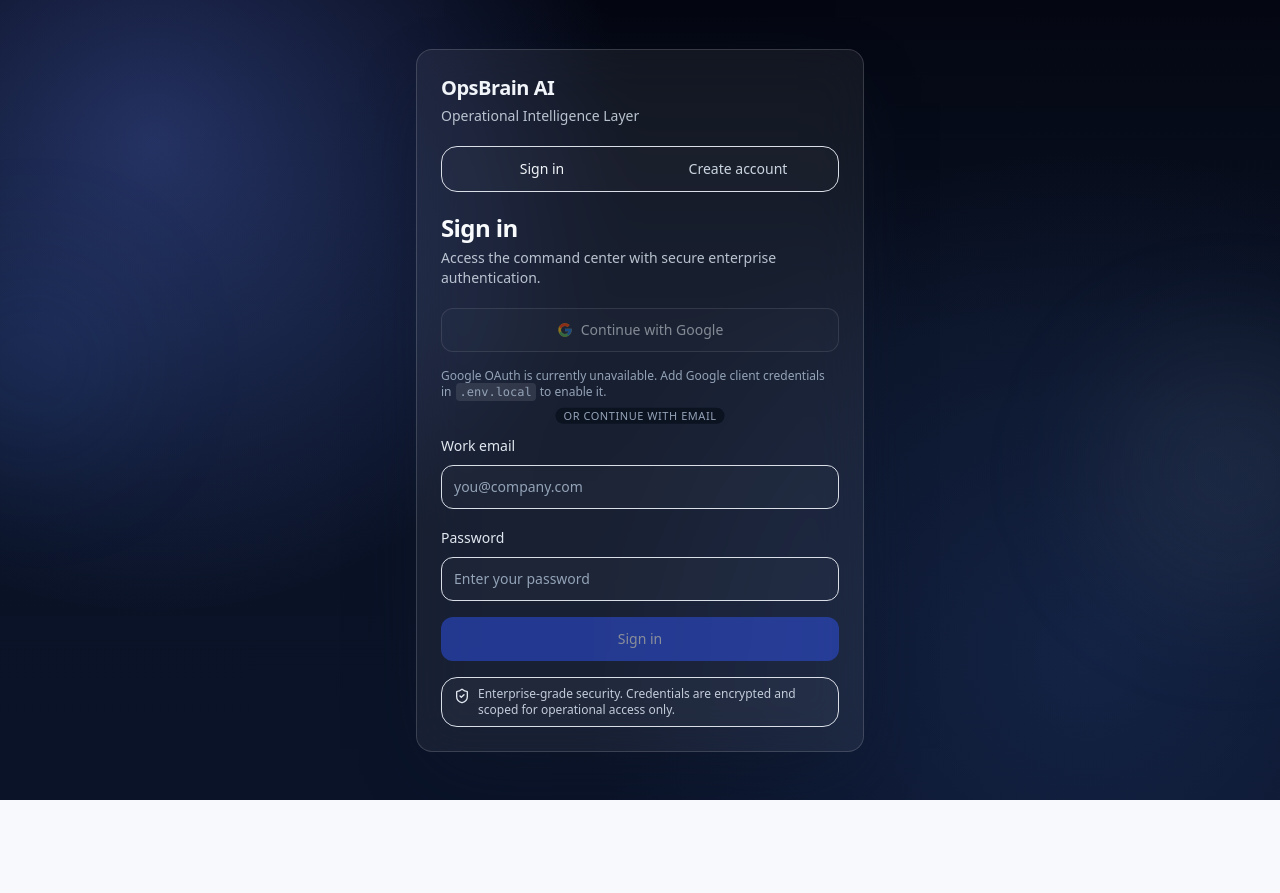
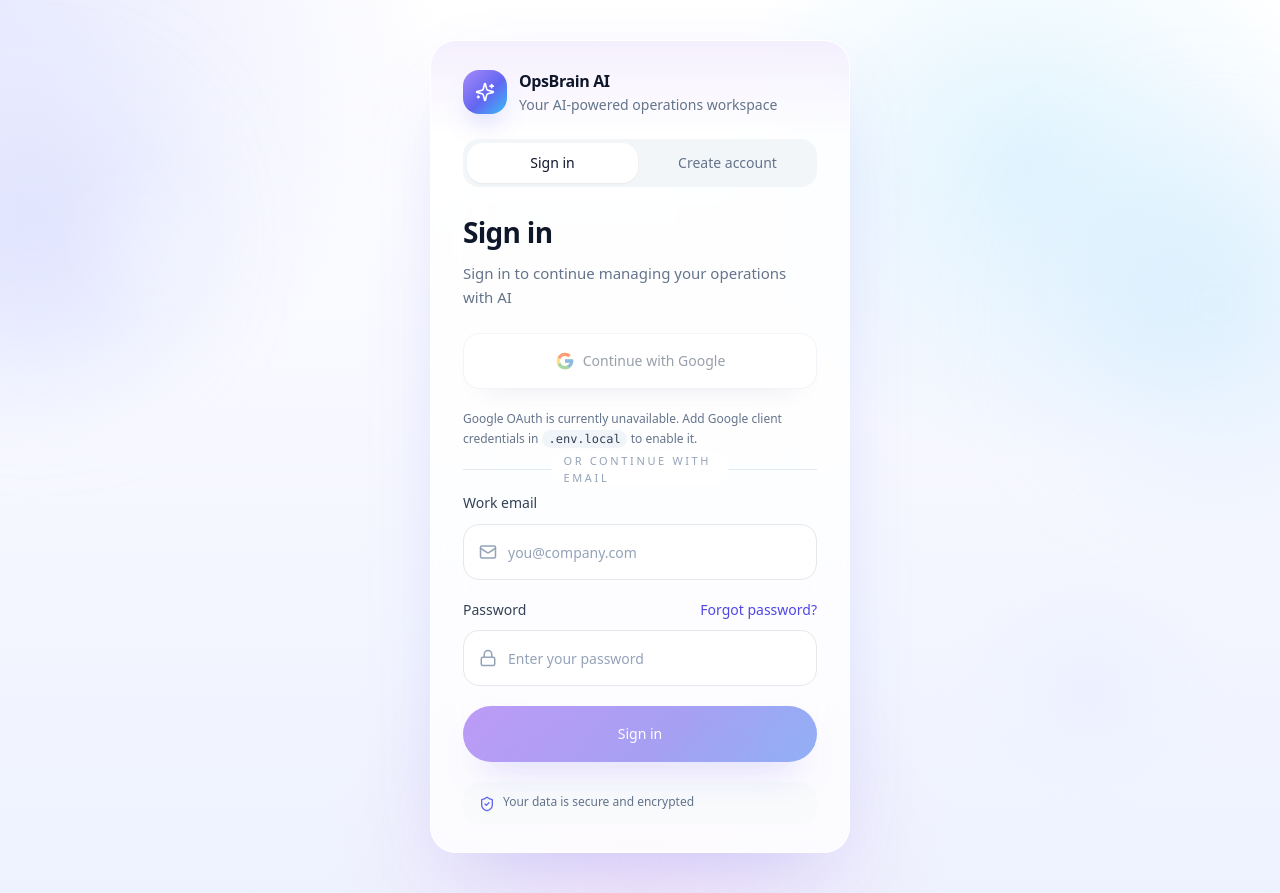
Before and after one commit to therealvishnuvinayan/opsbrain-ai, a Next.js app: page /auth/login in a window 1280 px wide. Before the commit the page ends 800 px from the top, so only its background shows below. Built offline with nearby package versions, Linux system fonts and the light colour scheme.

Commit message:
login page modified

```diff
--- a/src/app/auth/login/page.tsx
+++ b/src/app/auth/login/page.tsx
@@ -22,17 +22,19 @@
   const googleEnabled = isGoogleOAuthConfigured;
 
   return (
-    <div className="relative flex min-h-screen items-center justify-center overflow-hidden px-4 py-10">
-      <div className="absolute inset-0 bg-[radial-gradient(circle_at_12%_18%,rgba(99,132,255,0.32),transparent_36%),radial-gradient(circle_at_85%_82%,rgba(45,76,145,0.28),transparent_40%),linear-gradient(180deg,#040712_0%,#0A1224_42%,#0A1328_100%)]" />
-      <div className="absolute inset-0 bg-soft-grid [background-size:28px_28px] opacity-20" />
-      <div className="absolute -left-16 top-1/3 h-48 w-48 rounded-full bg-blue-500/10 blur-3xl" />
-      <div className="absolute -right-20 bottom-1/4 h-64 w-64 rounded-full bg-slate-400/10 blur-3xl" />
+    <div className="relative flex min-h-screen items-center justify-center overflow-hidden bg-[linear-gradient(180deg,#ffffff_0%,#f7f8ff_48%,#eef2ff_100%)] px-4 py-10 sm:px-6">
+      <div className="absolute inset-0 bg-[radial-gradient(circle_at_top_left,rgba(129,140,248,0.18),transparent_28%),radial-gradient(circle_at_80%_18%,rgba(56,189,248,0.14),transparent_24%),radial-gradient(circle_at_50%_100%,rgba(236,72,153,0.08),transparent_30%)]" />
+      <div className="absolute left-[-6rem] top-[12%] h-64 w-64 rounded-full bg-indigo-200/40 blur-3xl" />
+      <div className="absolute right-[-5rem] top-[18%] h-72 w-72 rounded-full bg-sky-200/35 blur-3xl" />
+      <div className="absolute bottom-[-7rem] left-1/2 h-72 w-72 -translate-x-1/2 rounded-full bg-fuchsia-100/35 blur-3xl" />
+      <div className="absolute left-[8%] top-[22%] h-24 w-24 rounded-full border border-white/70 bg-white/30 blur-2xl" />
+      <div className="absolute right-[10%] bottom-[16%] h-32 w-32 rounded-full border border-white/60 bg-indigo-100/35 blur-2xl" />
 
-      <div className="relative z-10 w-full max-w-md">
+      <div className="relative z-10 w-full max-w-[420px]">
         <AuthCard
           mode="login"
           title="Sign in"
-          description="Access the command center with secure enterprise authentication."
+          description="Sign in to continue managing your operations with AI"
         >
           <CredentialsForm callbackUrl={callbackUrl} googleEnabled={googleEnabled} />
         </AuthCard>
--- a/src/app/auth/register/page.tsx
+++ b/src/app/auth/register/page.tsx
@@ -22,17 +22,17 @@
   const googleEnabled = isGoogleOAuthConfigured;
 
   return (
-    <div className="relative flex min-h-screen items-center justify-center overflow-hidden px-4 py-10">
-      <div className="absolute inset-0 bg-[radial-gradient(circle_at_14%_20%,rgba(99,132,255,0.3),transparent_38%),radial-gradient(circle_at_88%_85%,rgba(38,63,120,0.28),transparent_44%),linear-gradient(180deg,#040712_0%,#0A1224_42%,#0A1328_100%)]" />
-      <div className="absolute inset-0 bg-soft-grid [background-size:28px_28px] opacity-20" />
-      <div className="absolute -left-16 top-1/3 h-48 w-48 rounded-full bg-blue-500/10 blur-3xl" />
-      <div className="absolute -right-20 bottom-1/4 h-64 w-64 rounded-full bg-slate-400/10 blur-3xl" />
+    <div className="relative flex min-h-screen items-center justify-center overflow-hidden bg-[linear-gradient(180deg,#ffffff_0%,#f7f8ff_48%,#eef2ff_100%)] px-4 py-10 sm:px-6">
+      <div className="absolute inset-0 bg-[radial-gradient(circle_at_top_left,rgba(129,140,248,0.18),transparent_28%),radial-gradient(circle_at_80%_18%,rgba(56,189,248,0.14),transparent_24%),radial-gradient(circle_at_50%_100%,rgba(236,72,153,0.08),transparent_30%)]" />
+      <div className="absolute left-[-6rem] top-[12%] h-64 w-64 rounded-full bg-indigo-200/40 blur-3xl" />
+      <div className="absolute right-[-5rem] top-[18%] h-72 w-72 rounded-full bg-sky-200/35 blur-3xl" />
+      <div className="absolute bottom-[-7rem] left-1/2 h-72 w-72 -translate-x-1/2 rounded-full bg-fuchsia-100/35 blur-3xl" />
 
-      <div className="relative z-10 w-full max-w-md">
+      <div className="relative z-10 w-full max-w-[420px]">
         <AuthCard
           mode="register"
           title="Create account"
-          description="Provision your secure workspace and start investigating operational risk."
+          description="Create your workspace and start managing operations with AI"
         >
           <RegisterForm callbackUrl={callbackUrl} googleEnabled={googleEnabled} />
         </AuthCard>
--- a/src/components/auth/auth-card.tsx
+++ b/src/components/auth/auth-card.tsx
@@ -1,5 +1,5 @@
 import Link from "next/link";
-import { ShieldCheck } from "lucide-react";
+import { ShieldCheck, Sparkles } from "lucide-react";
 
 import { Card, CardContent, CardDescription, CardHeader, CardTitle } from "@/components/ui/card";
 import { cn } from "@/lib/utils";
@@ -13,21 +13,27 @@
 
 export function AuthCard({ mode, title, description, children }: AuthCardProps) {
   return (
-    <Card className="w-full border-white/15 bg-white/[0.06] text-slate-50 shadow-[0_25px_70px_-28px_rgba(15,23,42,0.85)] backdrop-blur-xl">
-      <CardHeader className="space-y-5 pb-5">
-        <div className="space-y-1">
-          <p className="text-xl font-semibold tracking-tight text-slate-100">OpsBrain AI</p>
-          <p className="text-sm text-slate-300/90">Operational Intelligence Layer</p>
+    <Card className="relative w-full overflow-hidden rounded-[26px] border border-white/70 bg-white/80 text-slate-900 shadow-[0_30px_80px_-34px_rgba(99,102,241,0.35)] backdrop-blur-xl">
+      <div className="absolute inset-x-0 top-0 h-24 bg-[linear-gradient(180deg,rgba(124,58,237,0.08),rgba(79,70,229,0))]" />
+      <CardHeader className="relative space-y-6 px-7 pb-6 pt-7 sm:px-8">
+        <div className="flex items-center gap-3">
+          <div className="flex h-11 w-11 items-center justify-center rounded-2xl bg-[linear-gradient(135deg,#a78bfa_0%,#6366f1_55%,#38bdf8_100%)] shadow-[0_16px_28px_-14px_rgba(99,102,241,0.7)]">
+            <Sparkles className="h-5 w-5 text-white" />
+          </div>
+          <div className="space-y-0.5">
+            <p className="text-base font-semibold tracking-tight text-slate-900">OpsBrain AI</p>
+            <p className="text-sm text-slate-500">Your AI-powered operations workspace</p>
+          </div>
         </div>
 
-        <div className="grid grid-cols-2 gap-1 rounded-lg border border-white/12 bg-white/[0.02] p-1">
+        <div className="grid grid-cols-2 gap-1 rounded-2xl bg-slate-100/90 p-1">
           <Link
             href="/auth/login"
             className={cn(
-              "rounded-md px-3 py-2 text-center text-sm font-medium transition-colors",
+              "rounded-2xl px-3 py-2.5 text-center text-sm font-medium transition-all duration-200",
               mode === "login"
-                ? "bg-white/14 text-slate-100"
-                : "text-slate-300 hover:bg-white/8 hover:text-slate-100"
+                ? "bg-white text-slate-900 shadow-sm"
+                : "text-slate-500 hover:bg-white/70 hover:text-slate-800"
             )}
           >
             Sign in
@@ -35,30 +41,31 @@
           <Link
             href="/auth/register"
             className={cn(
-              "rounded-md px-3 py-2 text-center text-sm font-medium transition-colors",
+              "rounded-2xl px-3 py-2.5 text-center text-sm font-medium transition-all duration-200",
               mode === "register"
-                ? "bg-white/14 text-slate-100"
-                : "text-slate-300 hover:bg-white/8 hover:text-slate-100"
+                ? "bg-white text-slate-900 shadow-sm"
+                : "text-slate-500 hover:bg-white/70 hover:text-slate-800"
             )}
           >
             Create account
           </Link>
         </div>
 
-        <div className="space-y-1">
-          <CardTitle className="text-2xl font-semibold text-slate-50">{title}</CardTitle>
-          <CardDescription className="text-slate-300/90">{description}</CardDescription>
+        <div className="space-y-2">
+          <CardTitle className="text-[1.75rem] font-semibold tracking-tight text-slate-900">
+            {title}
+          </CardTitle>
+          <CardDescription className="max-w-sm text-[15px] leading-6 text-slate-500">
+            {description}
+          </CardDescription>
         </div>
       </CardHeader>
 
-      <CardContent className="space-y-4">
+      <CardContent className="relative space-y-5 px-7 pb-7 sm:px-8">
         {children}
-        <div className="flex items-start gap-2 rounded-lg border border-white/12 bg-white/[0.03] px-3 py-2 text-xs text-slate-300/95">
-          <ShieldCheck className="mt-0.5 h-4 w-4 shrink-0 text-slate-200" />
-          <p>
-            Enterprise-grade security. Credentials are encrypted and scoped for operational
-            access only.
-          </p>
+        <div className="flex items-start gap-2 rounded-2xl bg-slate-50/90 px-4 py-3 text-xs text-slate-500">
+          <ShieldCheck className="mt-0.5 h-4 w-4 shrink-0 text-indigo-500" />
+          <p>Your data is secure and encrypted</p>
         </div>
       </CardContent>
     </Card>
--- a/src/components/auth/credentials-form.tsx
+++ b/src/components/auth/credentials-form.tsx
@@ -1,7 +1,7 @@
 "use client";
 
 import { FormEvent, useMemo, useState } from "react";
-import { Loader2 } from "lucide-react";
+import { Loader2, Lock, Mail } from "lucide-react";
 import { signIn } from "next-auth/react";
 import { useRouter } from "next/navigation";
 
@@ -66,28 +66,30 @@
   };
 
   return (
-    <form className="space-y-4" onSubmit={handleSubmit}>
+    <form className="space-y-5" onSubmit={handleSubmit}>
       <GoogleButton callbackUrl={callbackUrl} disabled={!googleEnabled} />
 
       {!googleEnabled ? (
-        <p className="text-xs text-slate-400">
+        <p className="text-xs leading-5 text-slate-500">
           Google OAuth is currently unavailable. Add Google client credentials in
-          <code className="mx-1 rounded bg-white/10 px-1 py-0.5">.env.local</code>
+          <code className="mx-1 rounded-md bg-slate-100 px-1.5 py-0.5 text-slate-700">.env.local</code>
           to enable it.
         </p>
       ) : null}
 
       <div className="relative">
-        <Separator className="bg-white/12" />
-        <span className="absolute left-1/2 top-0 -translate-x-1/2 -translate-y-1/2 rounded-full bg-[#0b1220] px-2 text-[11px] uppercase tracking-wider text-slate-400">
+        <Separator className="bg-slate-200" />
+        <span className="absolute left-1/2 top-0 -translate-x-1/2 -translate-y-1/2 rounded-full bg-white px-3 text-[11px] uppercase tracking-[0.24em] text-slate-400">
           or continue with email
         </span>
       </div>
 
-      <div className="space-y-2">
-        <label htmlFor="email" className="text-sm font-medium text-slate-200">
+      <div className="space-y-2.5">
+        <label htmlFor="email" className="text-sm font-medium text-slate-700">
           Work email
         </label>
+        <div className="relative">
+          <Mail className="pointer-events-none absolute left-4 top-1/2 h-[18px] w-[18px] -translate-y-1/2 text-slate-400" />
           <Input
             id="email"
             type="email"
@@ -95,14 +97,28 @@
             value={email}
             onChange={(event) => setEmail(event.target.value)}
             placeholder="you@company.com"
-          className="h-11 border-white/14 bg-white/[0.02] text-slate-100 placeholder:text-slate-400"
+            className="h-14 rounded-2xl border border-[#e5e7eb] bg-white pl-11 pr-4 text-slate-900 placeholder:text-slate-400 focus-visible:border-indigo-400 focus-visible:ring-[#6366f1]/25"
           />
         </div>
+      </div>
 
-      <div className="space-y-2">
-        <label htmlFor="password" className="text-sm font-medium text-slate-200">
+      <div className="space-y-2.5">
+        <div className="flex items-center justify-between gap-3">
+          <label htmlFor="password" className="text-sm font-medium text-slate-700">
             Password
           </label>
+          <button
+            type="button"
+            onClick={() =>
+              setError("Password reset is not available yet. Contact your workspace admin.")
+            }
+            className="text-sm font-medium text-indigo-600 transition-colors hover:text-indigo-700"
+          >
+            Forgot password?
+          </button>
+        </div>
+        <div className="relative">
+          <Lock className="pointer-events-none absolute left-4 top-1/2 h-[18px] w-[18px] -translate-y-1/2 text-slate-400" />
           <Input
             id="password"
             type="password"
@@ -110,19 +126,23 @@
             value={password}
             onChange={(event) => setPassword(event.target.value)}
             placeholder="Enter your password"
-          className="h-11 border-white/14 bg-white/[0.02] text-slate-100 placeholder:text-slate-400"
+            className="h-14 rounded-2xl border border-[#e5e7eb] bg-white pl-11 pr-4 text-slate-900 placeholder:text-slate-400 focus-visible:border-indigo-400 focus-visible:ring-[#6366f1]/25"
           />
+        </div>
       </div>
 
       {error ? (
-        <Alert variant="destructive" className="border-red-400/35 bg-red-500/10 text-red-200">
+        <Alert
+          variant="destructive"
+          className="border-red-200 bg-red-50 text-red-600 shadow-[0_10px_24px_-18px_rgba(239,68,68,0.6)]"
+        >
           <AlertDescription>{error}</AlertDescription>
         </Alert>
       ) : null}
 
       <Button
         type="submit"
-        className="h-11 w-full bg-primary text-primary-foreground hover:bg-primary/90"
+        className="h-14 w-full rounded-full bg-[linear-gradient(135deg,#7c3aed_0%,#4f46e5_58%,#2563eb_100%)] text-white shadow-[0_20px_38px_-20px_rgba(79,70,229,0.72)] transition-all duration-200 hover:-translate-y-0.5 hover:shadow-[0_26px_44px_-20px_rgba(79,70,229,0.78)]"
         disabled={isLoading || !canSubmit}
       >
         {isLoading ? <Loader2 className="h-4 w-4 animate-spin" /> : null}
--- a/src/components/auth/google-button.tsx
+++ b/src/components/auth/google-button.tsx
@@ -72,7 +72,7 @@
         type="button"
         variant="outline"
         className={cn(
-          "h-11 w-full border-white/20 bg-white/[0.03] text-slate-100 hover:bg-white/[0.08] hover:text-slate-50",
+          "h-14 w-full rounded-2xl border border-slate-200 bg-white text-slate-700 shadow-[0_12px_30px_-22px_rgba(15,23,42,0.45)] transition-all duration-200 hover:-translate-y-0.5 hover:border-slate-300 hover:bg-white hover:text-slate-900 hover:shadow-[0_18px_40px_-22px_rgba(79,70,229,0.22)]",
           className
         )}
         disabled={isLoading || disabled}
@@ -84,7 +84,7 @@
           <svg
             xmlns="http://www.w3.org/2000/svg"
             viewBox="0 0 48 48"
-            className="h-4 w-4"
+            className="h-5 w-5"
             aria-hidden
           >
             <path fill="#FFC107" d="M43.6 20.5H42V20H24v8h11.3C33.6 32.7 29.2 36 24 36c-6.6 0-12-5.4-12-12s5.4-12 12-12c3 0 5.8 1.1 8 3l5.7-5.7C34.2 6.1 29.4 4 24 4 12.9 4 4 12.9 4 24s8.9 20 20 20 20-8.9 20-20c0-1.2-.1-2.3-.4-3.5z" />
@@ -93,11 +93,14 @@
             <path fill="#1976D2" d="M43.6 20.5H42V20H24v8h11.3c-1.1 3.1-3.3 5.5-6.2 7l6.2 5.2C35 40 44 34 44 24c0-1.2-.1-2.3-.4-3.5z" />
           </svg>
         )}
-        Continue with Google
+        <span className="text-sm font-medium">Continue with Google</span>
       </Button>
 
       {error ? (
-        <Alert variant="destructive" className="border-red-400/35 bg-red-500/10 text-red-200">
+        <Alert
+          variant="destructive"
+          className="border-red-200 bg-red-50 text-red-600 shadow-[0_10px_24px_-18px_rgba(239,68,68,0.6)]"
+        >
           <AlertDescription>{error}</AlertDescription>
         </Alert>
       ) : null}
--- a/src/components/auth/register-form.tsx
+++ b/src/components/auth/register-form.tsx
@@ -1,7 +1,7 @@
 "use client";
 
 import { FormEvent, useMemo, useState } from "react";
-import { Loader2 } from "lucide-react";
+import { Loader2, Lock, Mail, UserRound } from "lucide-react";
 import { signIn } from "next-auth/react";
 import { useRouter } from "next/navigation";
 
@@ -101,28 +101,30 @@
   };
 
   return (
-    <form className="space-y-4" onSubmit={handleSubmit}>
+    <form className="space-y-5" onSubmit={handleSubmit}>
       <GoogleButton callbackUrl={callbackUrl} disabled={!googleEnabled} />
 
       {!googleEnabled ? (
-        <p className="text-xs text-slate-400">
+        <p className="text-xs leading-5 text-slate-500">
           Google OAuth is currently unavailable. Add Google client credentials in
-          <code className="mx-1 rounded bg-white/10 px-1 py-0.5">.env.local</code>
+          <code className="mx-1 rounded-md bg-slate-100 px-1.5 py-0.5 text-slate-700">.env.local</code>
           to enable it.
         </p>
       ) : null}
 
       <div className="relative">
-        <Separator className="bg-white/12" />
-        <span className="absolute left-1/2 top-0 -translate-x-1/2 -translate-y-1/2 rounded-full bg-[#0b1220] px-2 text-[11px] uppercase tracking-wider text-slate-400">
+        <Separator className="bg-slate-200" />
+        <span className="absolute left-1/2 top-0 -translate-x-1/2 -translate-y-1/2 rounded-full bg-white px-3 text-[11px] uppercase tracking-[0.24em] text-slate-400">
           or create with email
         </span>
       </div>
 
-      <div className="space-y-2">
-        <label htmlFor="name" className="text-sm font-medium text-slate-200">
+      <div className="space-y-2.5">
+        <label htmlFor="name" className="text-sm font-medium text-slate-700">
           Full name
         </label>
+        <div className="relative">
+          <UserRound className="pointer-events-none absolute left-4 top-1/2 h-[18px] w-[18px] -translate-y-1/2 text-slate-400" />
           <Input
             id="name"
             type="text"
@@ -130,14 +132,17 @@
             value={name}
             onChange={(event) => setName(event.target.value)}
             placeholder="Jane Doe"
-          className="h-11 border-white/14 bg-white/[0.02] text-slate-100 placeholder:text-slate-400"
+            className="h-14 rounded-2xl border border-[#e5e7eb] bg-white pl-11 pr-4 text-slate-900 placeholder:text-slate-400 focus-visible:border-indigo-400 focus-visible:ring-[#6366f1]/25"
           />
         </div>
+      </div>
 
-      <div className="space-y-2">
-        <label htmlFor="email" className="text-sm font-medium text-slate-200">
+      <div className="space-y-2.5">
+        <label htmlFor="email" className="text-sm font-medium text-slate-700">
           Work email
         </label>
+        <div className="relative">
+          <Mail className="pointer-events-none absolute left-4 top-1/2 h-[18px] w-[18px] -translate-y-1/2 text-slate-400" />
           <Input
             id="email"
             type="email"
@@ -145,14 +150,17 @@
             value={email}
             onChange={(event) => setEmail(event.target.value)}
             placeholder="you@company.com"
-          className="h-11 border-white/14 bg-white/[0.02] text-slate-100 placeholder:text-slate-400"
+            className="h-14 rounded-2xl border border-[#e5e7eb] bg-white pl-11 pr-4 text-slate-900 placeholder:text-slate-400 focus-visible:border-indigo-400 focus-visible:ring-[#6366f1]/25"
           />
         </div>
+      </div>
 
-      <div className="space-y-2">
-        <label htmlFor="password" className="text-sm font-medium text-slate-200">
+      <div className="space-y-2.5">
+        <label htmlFor="password" className="text-sm font-medium text-slate-700">
           Password
         </label>
+        <div className="relative">
+          <Lock className="pointer-events-none absolute left-4 top-1/2 h-[18px] w-[18px] -translate-y-1/2 text-slate-400" />
           <Input
             id="password"
             type="password"
@@ -160,19 +168,23 @@
             value={password}
             onChange={(event) => setPassword(event.target.value)}
             placeholder={`Minimum ${MIN_PASSWORD_LENGTH} characters`}
-          className="h-11 border-white/14 bg-white/[0.02] text-slate-100 placeholder:text-slate-400"
+            className="h-14 rounded-2xl border border-[#e5e7eb] bg-white pl-11 pr-4 text-slate-900 placeholder:text-slate-400 focus-visible:border-indigo-400 focus-visible:ring-[#6366f1]/25"
           />
+        </div>
       </div>
 
       {error ? (
-        <Alert variant="destructive" className="border-red-400/35 bg-red-500/10 text-red-200">
+        <Alert
+          variant="destructive"
+          className="border-red-200 bg-red-50 text-red-600 shadow-[0_10px_24px_-18px_rgba(239,68,68,0.6)]"
+        >
           <AlertDescription>{error}</AlertDescription>
         </Alert>
       ) : null}
 
       <Button
         type="submit"
-        className="h-11 w-full bg-primary text-primary-foreground hover:bg-primary/90"
+        className="h-14 w-full rounded-full bg-[linear-gradient(135deg,#7c3aed_0%,#4f46e5_58%,#2563eb_100%)] text-white shadow-[0_20px_38px_-20px_rgba(79,70,229,0.72)] transition-all duration-200 hover:-translate-y-0.5 hover:shadow-[0_26px_44px_-20px_rgba(79,70,229,0.78)]"
         disabled={isLoading || !canSubmit}
       >
         {isLoading ? <Loader2 className="h-4 w-4 animate-spin" /> : null}
```
Lines whose indentation alone changed are shown as unchanged.
